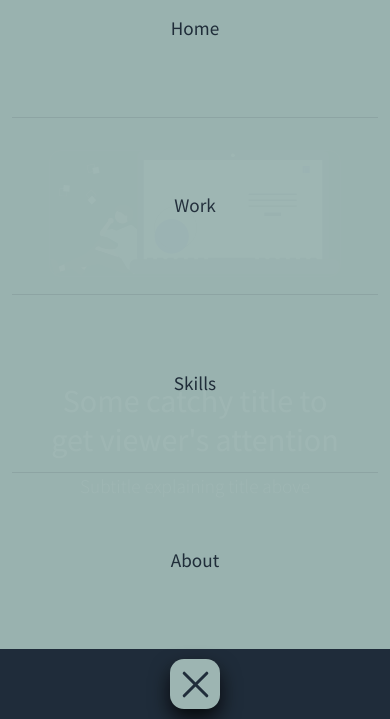
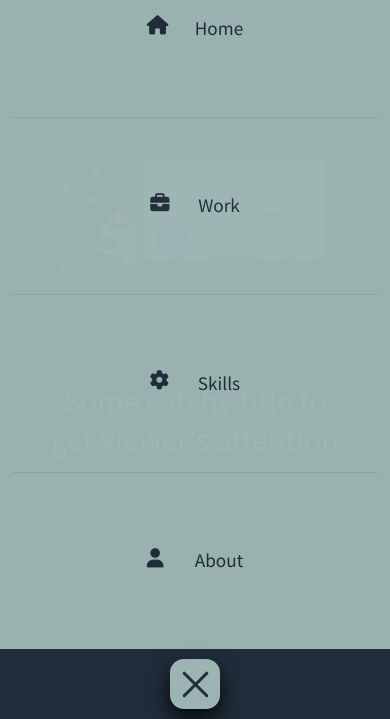
Before and after one commit to dambus/mdjport, a website built with Parcel: page index.html in a window 390 px wide. Both pictures are taken after a click on the element 195 px from the left and 809 px from the top of the page. Shown: the part 125-844 px from the top of the page. Built offline with nearby package versions, Linux system fonts and the light colour scheme; files whose address does not match are found by name.

Commit message:
autopush

```diff
--- a/index.html
+++ b/index.html
@@ -22,10 +22,18 @@
   <body>
     <div class="container-fluid mobile-nav-items hidden no-opacity">
       <img src="./src/img/mdjlogo.png" alt="" class="mobile-nav-items--logo" />
-      <a href="#home" class="mobile-nav-items--item no-opacity">Home</a>
-      <a href="#work" class="mobile-nav-items--item no-opacity">Work</a>
-      <a href="#skills" class="mobile-nav-items--item no-opacity">Skills</a>
-      <a href="#about" class="mobile-nav-items--item no-opacity">About</a>
+      <a href="#home" class="mobile-nav-items--item no-opacity"
+        ><i class="fa-solid fa-house mobile-nav-items--icon"></i>Home</a
+      >
+      <a href="#work" class="mobile-nav-items--item no-opacity"
+        ><i class="fa-solid fa-briefcase mobile-nav-items--icon"></i>Work</a
+      >
+      <a href="#skills" class="mobile-nav-items--item no-opacity"
+        ><i class="fa-solid fa-gear mobile-nav-items--icon"></i>Skills</a
+      >
+      <a href="#about" class="mobile-nav-items--item no-opacity"
+        ><i class="fa-solid fa-user mobile-nav-items--icon"></i>About</a
+      >
     </div>
     <div class="header container-fluid" id="#home">
       <img src="src/img/mdjlogo.png" alt="logo" class="header__logo" />
--- a/src/sass/_header.scss
+++ b/src/sass/_header.scss
@@ -22,8 +22,13 @@
     justify-content: center;
     align-items: center;
     width: 100%;
+  }
 
-    // height: 5rem;
+  &--icon {
+    height: 1rem;
+    width: 1rem;
+    margin-right: 2rem;
+    margin-top: -0.5rem;
   }
 }
 
```
Also changed, not shown: src/sass/_showcase.scss (+0 -8 lines), todo.txt (+12 -2 lines), dist/index.html, 2 other files.
